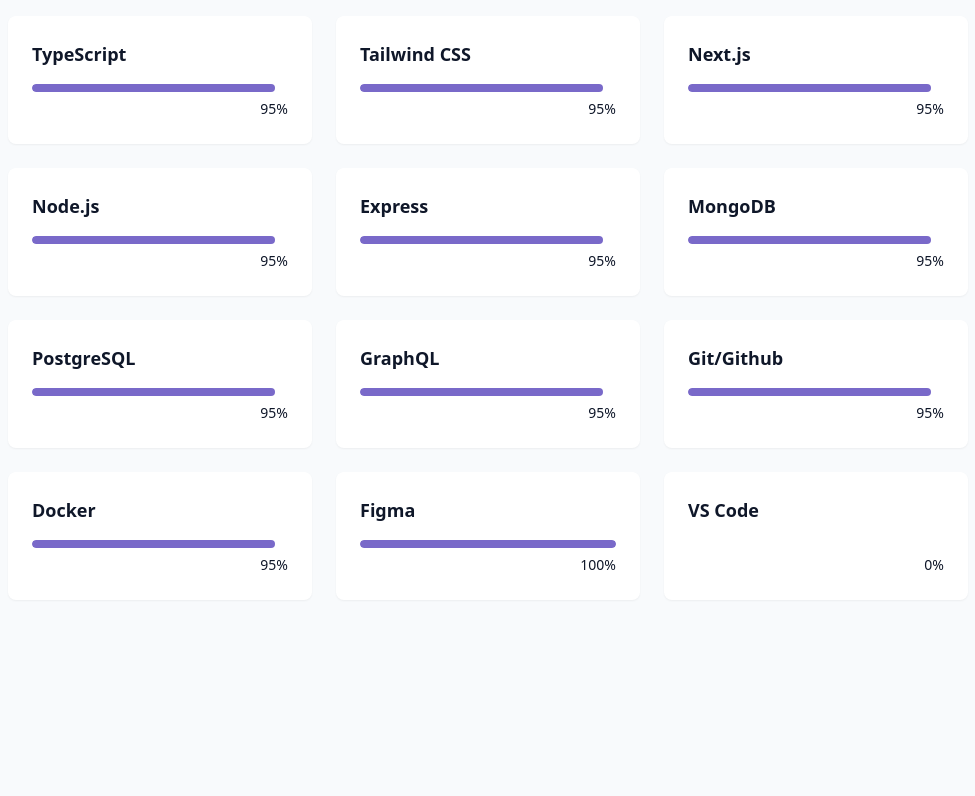
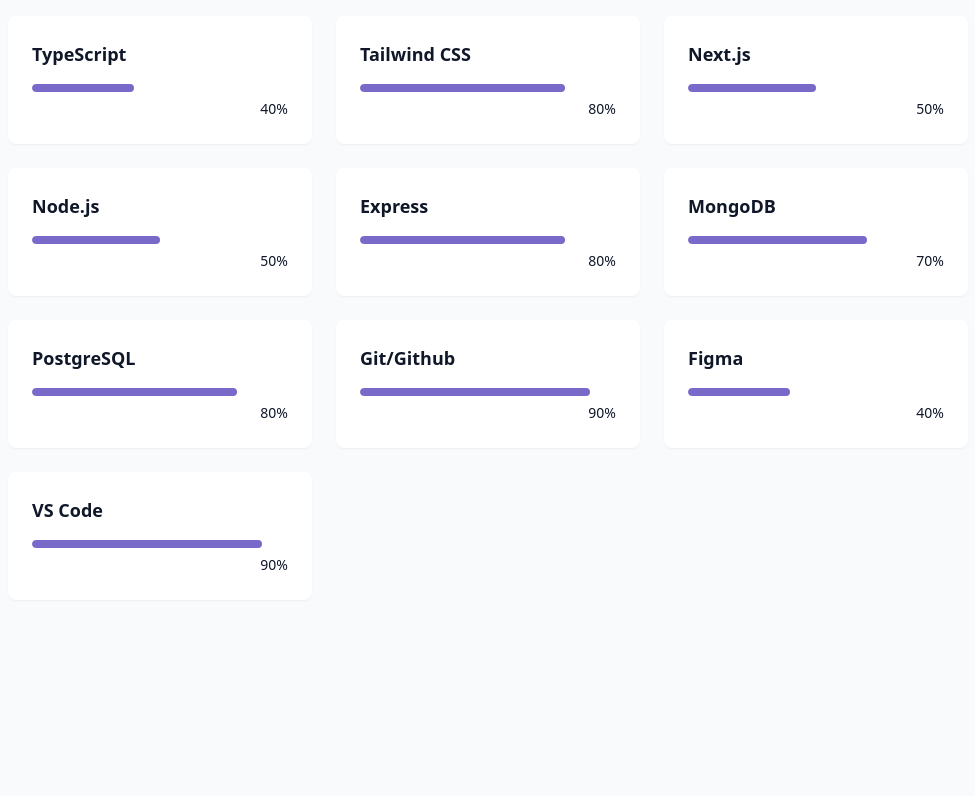
Before and after one commit to Mojoejoe08/tailwindpractice, a React (Vite) app: page / in a window 1280 px wide. Shown: the part 1862-2658 px from the top of the page, without its empty margins (152-1127 px from the left). Built offline with nearby package versions, Linux system fonts and the light colour scheme.

Commit message:
Adjust skill levels in SkillsSection component
Updated skill levels for front-end, back-end, and tools categories.

```diff
--- a/src/components/SkillsSection.jsx
+++ b/src/components/SkillsSection.jsx
@@ -5,24 +5,22 @@
 
     //Frontend
     { name: "HTML/CSS", level: 95, category: "front-end" },
-    { name: "JavaScript", level: 95, category: "front-end" },
-    { name: "React", level: 95, category: "front-end" },
-    { name: "TypeScript", level: 95, category: "front-end" },
-    { name: "Tailwind CSS", level: 95, category: "front-end" },
-    { name: "Next.js", level: 95, category: "front-end" },
+    { name: "JavaScript", level: 85, category: "front-end" },
+    { name: "React", level: 70, category: "front-end" },
+    { name: "TypeScript", level: 40, category: "front-end" },
+    { name: "Tailwind CSS", level: 80, category: "front-end" },
+    { name: "Next.js", level: 50, category: "front-end" },
 
     //Backend
-    { name: "Node.js", level: 95, category: "back-end" },
-    { name: "Express", level: 95, category: "back-end" },
-    { name: "MongoDB", level: 95, category: "back-end" },
-    { name: "PostgreSQL", level: 95, category: "back-end" },
-    { name: "GraphQL", level: 95, category: "back-end" },
+    { name: "Node.js", level: 50, category: "back-end" },
+    { name: "Express", level: 80, category: "back-end" },
+    { name: "MongoDB", level: 70, category: "back-end" },
+    { name: "PostgreSQL", level: 80, category: "back-end" },
 
     //Tools
-    { name: "Git/Github", level: 95, category: "tools" },
-    { name: "Docker", level: 95, category: "tools" },
-    { name: "Figma", level: 100, category: "tools" },
-    { name: "VS Code", level: 0, category: "tools" },
+    { name: "Git/Github", level: 90, category: "tools" },
+    { name: "Figma", level: 40, category: "tools" },
+    { name: "VS Code", level: 90, category: "tools" },
 ];
 
 const categories = ["all", "front-end", "back-end", "tools"];
```
